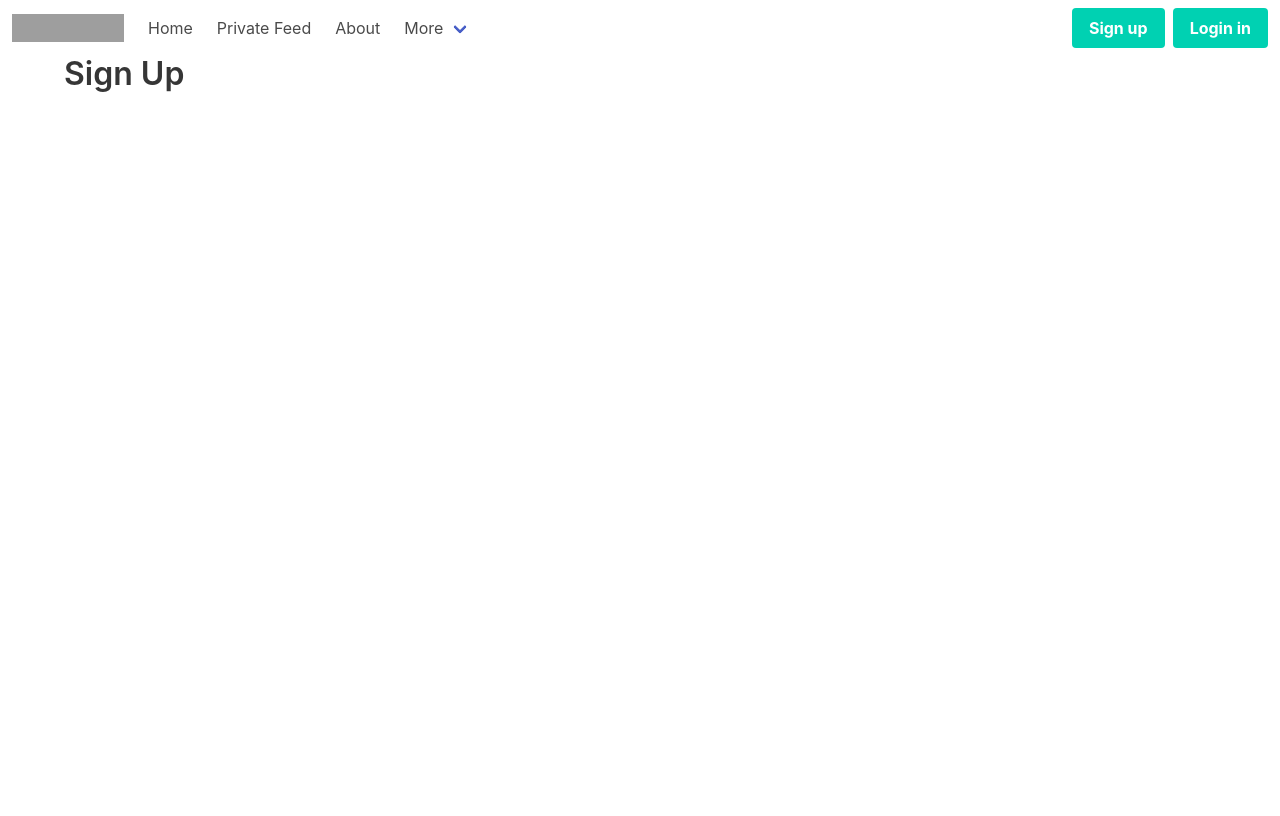
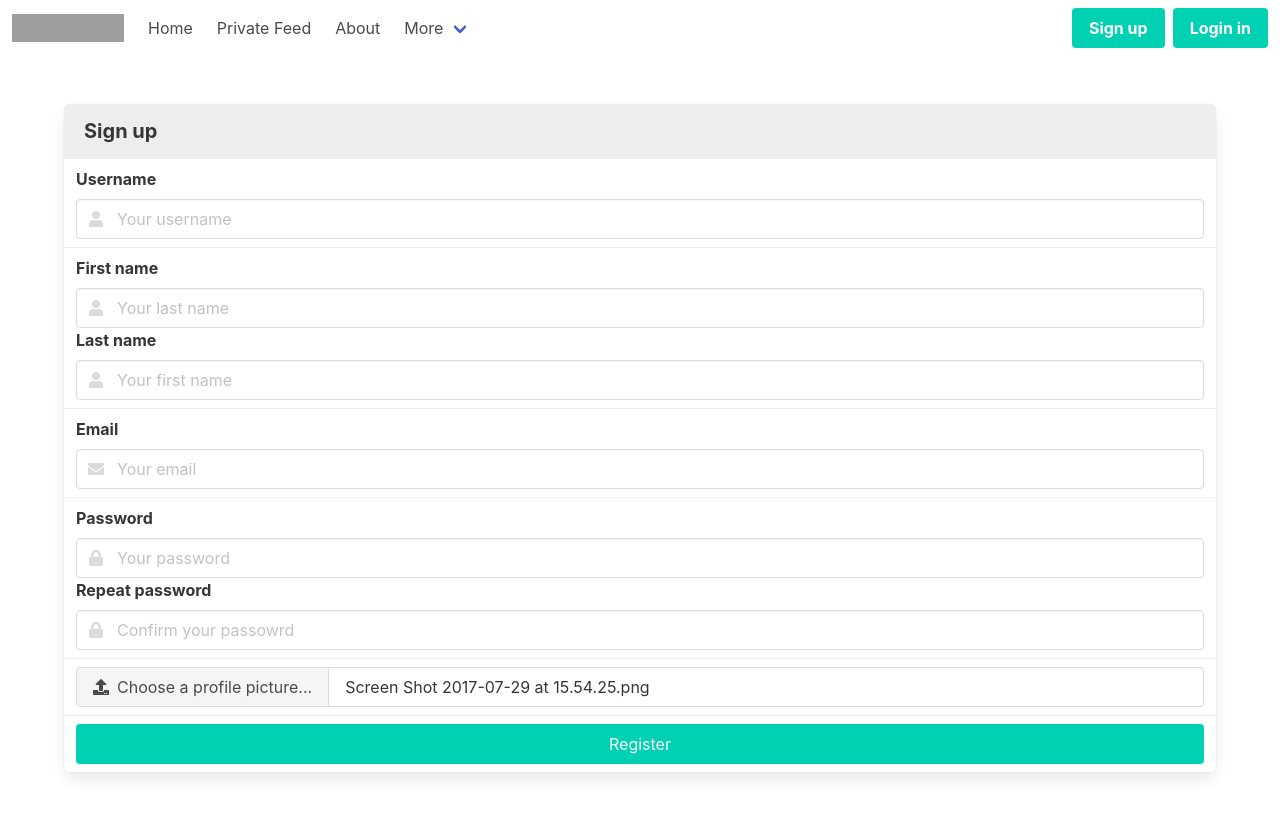
Before and after one commit to krishnasrikanthdonthineni/Fitness_Tracker_App, a Vue app in the folder client/: page /signup in a window 1280 px wide. Shown: the top 816 px of the page. Built offline with nearby package versions, Linux system fonts and the light colour scheme; grey boxes are pictures that could not be loaded.

Commit message:
update signUP

```diff
--- a/client/src/views/Signup.vue
+++ b/client/src/views/Signup.vue
@@ -1,10 +1,108 @@
 <template>
-  <section class="container">
-    <div class="hero">
-        <h1 class="title">
-          Sign Up
-        </h1>
+  <div class="section">
+    <div class="container sign-up-container">
+      <div class="panel">
+        <p class="panel-heading">Sign up</p>
+        <div class="panel-block">
+          <div class="field">
+            <label class="label">Username</label>
+            <div class="control has-icons-left">
+              <input type="text" class="input" placeholder="Your username" />
+              <span class="icon is-small is-left">
+                <i class="fas fa-user"></i>
+              </span>
+            </div>
+          </div>
+        </div>
+        <div class="panel-block">
+          <div class="field">
+            <label class="label">First name</label>
+            <div class="control">
+              <div class="control has-icons-left">
+                <input type="text" class="input" placeholder="Your last name" />
+                <span class="icon is-small is-left">
+                  <i class="fas fa-user"></i>
+                </span>
+              </div>
+            </div>
+            <label class="label">Last name</label>
+            <div class="control">
+              <div class="control has-icons-left">
+                <input type="text" class="input" placeholder="Your first name" />
+                <span class="icon is-small is-left">
+                  <i class="fas fa-user"></i>
+                </span>
+              </div>
+            </div>
+          </div>
+        </div>
+        <div class="panel-block">
+          <div class="field">
+            <label class="label">Email</label>
+            <div class="control has-icons-left">
+              <input type="email" class="input" placeholder="Your email" />
+              <span class="icon is-small is-left">
+                <i class="fas fa-envelope" />
+              </span>
+            </div>
+          </div>
+        </div>
+        <div class="panel-block">
+          <div class="field">
+            <label class="label">Password</label>
+            <div class="control has-icons-left">
+              <input type="password" class="input" placeholder="Your password" />
+              <span class="icon is-small is-left">
+                <i class="fas fa-lock"></i>
+              </span>
+            </div>
+            <label class="label">Repeat password</label>
+            <div class="control has-icons-left">
+              <input type="password" class="input" placeholder="Confirm your passowrd" />
+              <span class="icon is-small is-left">
+                <i class="fas fa-lock"></i>
+              </span>
+            </div>
+          </div>
+        </div>
+        <div class="panel-block">
+          <div class="file has-name is-fullwidth w-100">
+            <label class="file-label">
+              <input class="file-input" type="file" name="resume" />
+              <span class="file-cta">
+                <span class="file-icon">
+                  <i class="fas fa-upload"></i>
+                </span>
+                <span class="file-label">Choose a profile picture...</span>
+              </span>
+              <span class="file-name">Screen Shot 2017-07-29 at 15.54.25.png</span>
+            </label>
+          </div>
+        </div>
+        <div class="panel-block">
+          <div class="field">
+            <div class="control">
+              <a class="button is-primary w-100">Register</a>
+            </div>
+          </div>
+        </div>
+      </div>
     </div>
+  </div>
+</template>
 
-  </section>
-</template>
+<script>
+export default {
+  name: "SignUp"
+};
+</script>
+
+<style scoped>
+.sign-up-container {
+  max-width: 40vw;
+}
+.w-100,
+.field {
+  width: 100%;
+}
+</style>
```
